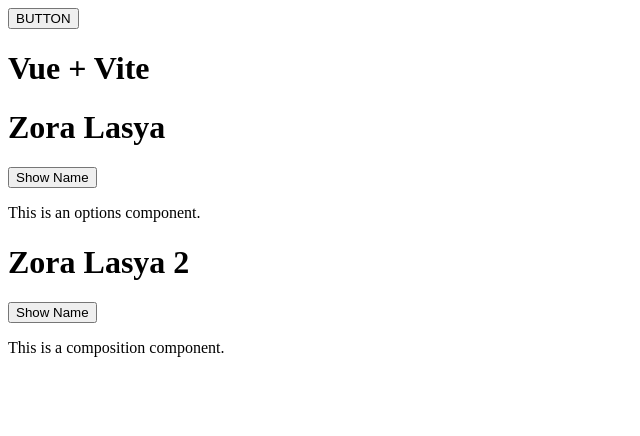
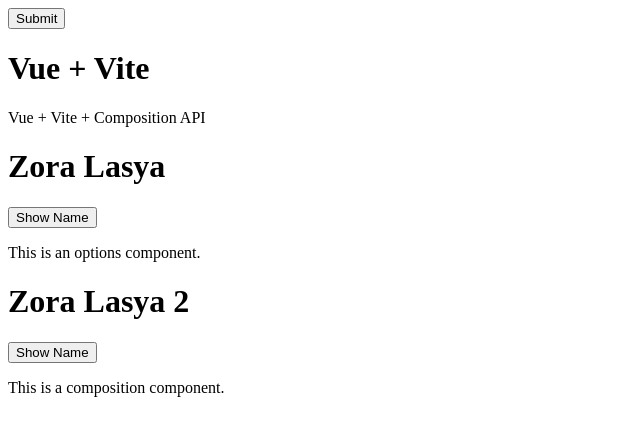
Before and after one commit to DwiPriyatmoko/vue_vipc, a Vue app: page / in a window 1280 px wide. Shown: the top 436 px of the page, without its empty margins (0-640 px from the left). Built offline with nearby package versions, Linux system fonts and the light colour scheme.

Commit message:
Stage 5: Interpolation & Bindings

```diff
--- a/src/App.vue
+++ b/src/App.vue
@@ -1,11 +1,18 @@
 <script setup>
   import MainButton from './components/MainButton.vue';
+  const greeting = 'Vue + Vite + Composition API';
+  const idBlog = 'blogPosts';
+  const blogClass = 'text-2xl font-bold text-blue-500';
 </script>
 
 <template>
   <MainButton />
   <h1>Vue + Vite</h1>
 
+  <div :id="idBlog" :class="blogClass">
+    {{ greeting }}
+  </div>
+
   <OptionsComponent />
   <CompositionComponent />
 </template>
--- a/src/components/MainButton.vue
+++ b/src/components/MainButton.vue
@@ -1,8 +1,21 @@
-<script setup></script>
+<script setup>
+  // const buttonDisabled = true;
+  const isLoading = false;
+  const buttonAttributes = {
+    disabled: isLoading,
+    class: 'text-white bg-blue-500 hover:bg-blue-700 font-bold py-2 px-4 rounded',
+  };
+  const renderIsLoading = () => {
+    return isLoading ? 'Loading' : 'Submit';
+  };
+</script>
 
 <template>
-  <button class="btn">
+  <!-- <button :disabled="buttonDisabled" class="btn">
     <slot>BUTTON</slot>
+  </button> -->
+  <button v-bind="buttonAttributes" :id="`id-${buttonAttributes.class}`">
+    {{ renderIsLoading() }}
   </button>
 </template>
 
```
